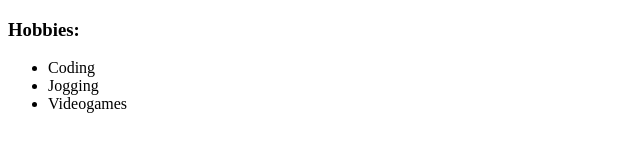
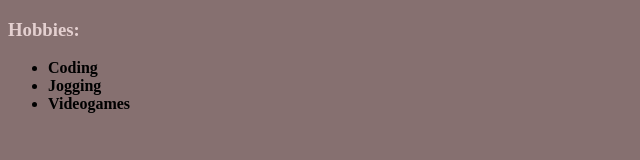
Before and after one commit to mertyilmazdeu/Web-Development, a plain HTML site: page hobbies.html in a window 1280 px wide. Shown: the whole page, without its empty margins (0-640 px from the left). Drawn offline with Linux system fonts and the light colour scheme; the site is published under a folder, as on GitHub Pages, so addresses that start at the root find nothing.

Commit message:
updating

```diff
--- a/hobbies.html
+++ b/hobbies.html
@@ -3,7 +3,7 @@
 <head>
     <meta charset="UTF-8">
     <title>Hobbies</title>
-    <link rel="stylesheet" href="/css/styles.css">
+    <link rel="stylesheet" href="css/styles.css">
 </head>
 <body>
   <h3>Hobbies:</h3>
```
Also changed, not shown: index.html (+1 -1 lines).
